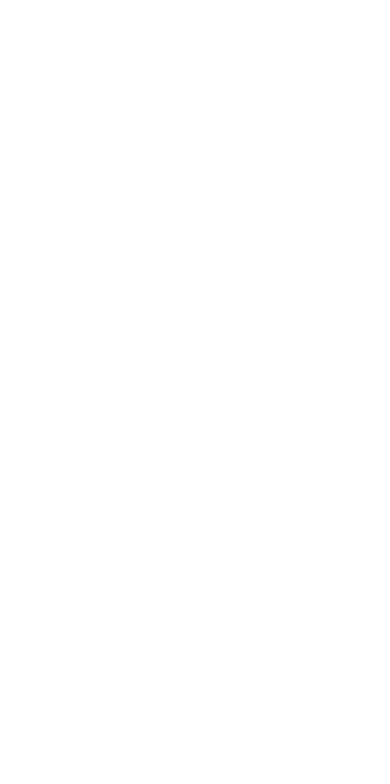
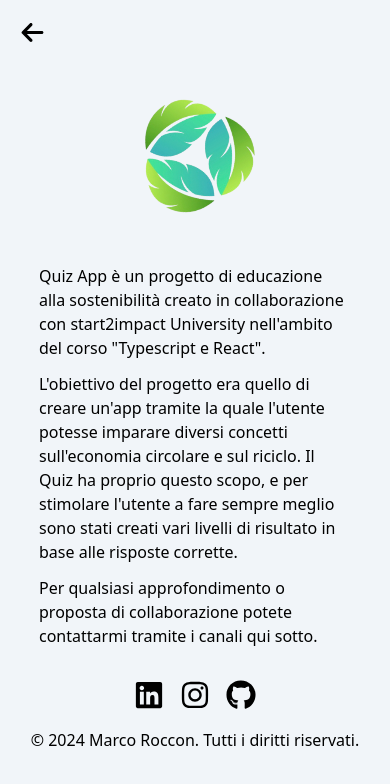
Before and after one commit to rocconmarco/quiz-app, a React (Create React App) app: page /info in a window 390 px wide. Before the commit this address had no page. Shown: the top 784 px of the page. Built offline with nearby package versions, Linux system fonts and the light colour scheme.

Commit message:
Aggiunta info page, sistemato info button, migliorata responsiveness

```diff
--- a/src/App.js
+++ b/src/App.js
@@ -5,6 +5,7 @@
 import useStore from "./store/store.ts";
 import ProtectedSummaryRoute from "./components/routing/ProtectedSummaryRoute.jsx";
 import ProtectedAnswersRoute from "./components/routing/ProtectedAnswersRoute.jsx";
+import InfoPage from "./pages/InfoPage.jsx";
 
 function App() {
   const userAnswers = useStore((state) => state.userAnswers);
@@ -17,6 +18,7 @@
       <Route path="/quiz" element={<QuizPage />} />
       <Route path="/summary" element={<ProtectedSummaryRoute />} />
       <Route path="/answers" element={<ProtectedAnswersRoute />} />
+      <Route path="/info" element={<InfoPage />} />
     </Routes>
     </BrowserRouter>
   );
--- a/src/components/InfoButton.jsx
+++ b/src/components/InfoButton.jsx
@@ -1,12 +1,15 @@
-import React from 'react'
-import { LuInfo } from 'react-icons/lu'
+import React from "react";
+import { LuInfo } from "react-icons/lu";
+import { useNavigate } from "react-router-dom";
 
 const InfoButton = () => {
+    const navigate = useNavigate()
+
   return (
-    <div className="absolute top-5 right-5 cursor-pointer">
+    <div onClick={() => navigate("/info")} className="absolute top-5 right-5 cursor-pointer">
       <LuInfo fontSize={25} />
-      </div>
-  )
-}
+    </div>
+  );
+};
 
-export default InfoButton
+export default InfoButton;
--- a/src/pages/AnswersPage.jsx
+++ b/src/pages/AnswersPage.jsx
@@ -8,8 +8,10 @@
   const correctAnswers = useStore((state) => state.correctAnswers);
   return (
     <div className="h-auto w-screen bg-slate-100 flex flex-col items-center justify-center p-6">
+      <div className="absolute right-3 top-6">
         <InfoButton />
-      <UserAnswers userAnswers={userAnswers} correctAnswers={correctAnswers}/>
+      </div>
+      <UserAnswers userAnswers={userAnswers} correctAnswers={correctAnswers} />
     </div>
   );
 };
--- /dev/null
+++ b/src/pages/InfoPage.jsx
@@ -0,0 +1,61 @@
+import React from "react";
+import { FaGithub, FaInstagram, FaLinkedin } from "react-icons/fa";
+import logo from "../logo.png";
+import { useNavigate } from "react-router-dom";
+import { LuInfo } from "react-icons/lu";
+import { FaArrowLeft } from "react-icons/fa6";
+
+const InfoPage = () => {
+    const navigate = useNavigate()
+  return (
+    <div className="h-screen w-screen bg-slate-100 flex flex-col items-center justify-center inset-0 gap-3">
+      <div
+        onClick={() => navigate(-1)}
+        className="absolute top-5 left-5 cursor-pointer"
+      >
+        <FaArrowLeft fontSize={25} />
+      </div>
+      <img
+        src={logo}
+        className="h-32 sm:h-36 animate-ruotaLentamente mb-8 max-w-full"
+      />
+      <p className="w-[80%] sm:w-[50%] lg:w-[40%]">
+        Quiz App è un progetto di educazione alla sostenibilità creato in
+        collaborazione con start2impact University nell'ambito del corso
+        "Typescript e React".
+      </p>
+      <p className="w-[80%] sm:w-[50%] lg:w-[40%]">
+        L'obiettivo del progetto era quello di creare un'app tramite la quale
+        l'utente potesse imparare diversi concetti sull'economia circolare e sul
+        riciclo. Il Quiz ha proprio questo scopo, e per stimolare l'utente a
+        fare sempre meglio sono stati creati vari livelli di risultato in base
+        alle risposte corrette.
+      </p>
+      <p className="w-[80%] sm:w-[50%] lg:w-[40%] mb-5">
+        Per qualsiasi approfondimento o proposta di collaborazione potete
+        contattarmi tramite i canali qui sotto.
+      </p>
+      <div className="flex gap-4">
+        <a href="https://www.linkedin.com/in/marcoroccon" target="_blank">
+          <button>
+            <FaLinkedin fontSize={30} />
+          </button>
+        </a>
+        <a href="https://www.instagram.com/marco_roccon/" target="_blank">
+          <button>
+            <FaInstagram fontSize={30} />
+          </button>
+        </a>
+        <a href="https://github.com/rocconmarco" target="_blank">
+          <button>
+            <FaGithub fontSize={30} />
+          </button>
+        </a>
+      </div>
+
+      <p>© 2024 Marco Roccon. Tutti i diritti riservati.</p>
+    </div>
+  );
+};
+
+export default InfoPage;
--- a/src/pages/QuizPage.tsx
+++ b/src/pages/QuizPage.tsx
@@ -53,7 +53,6 @@
 
   return (
     <div className="h-[100%] w-screen bg-slate-100 flex flex-col items-center justify-center overflow-hidden fixed inset-0">
-      <InfoButton />
       <QuestionCard questions={randomQuestions} />
     </div>
   );
--- a/src/pages/WelcomePage.jsx
+++ b/src/pages/WelcomePage.jsx
@@ -1,7 +1,6 @@
 import { useNavigate } from "react-router-dom";
 import logo from "../logo.png";
 import titleLogo from "../title-logo.png";
-import { LuInfo } from "react-icons/lu";
 import InfoButton from "../components/InfoButton";
 
 const WelcomePage = () => {
```
